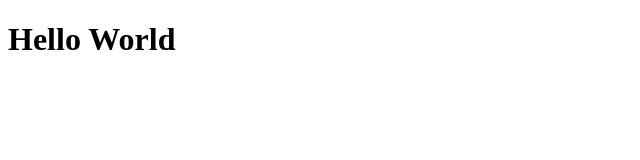
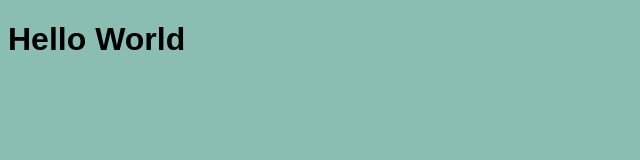
Before and after one commit to beccajonas/my-personal-webiste, a plain HTML site: page index.html in a window 1280 px wide. Shown: the whole page, without its empty margins (0-640 px from the left). Drawn offline with Linux system fonts and the light colour scheme.

Commit message:
add style.css, connect to index.html

```diff
--- a/index.html
+++ b/index.html
@@ -1,6 +1,7 @@
 <!DOCTYPE html>
 <html lang="en">
     <head></head>
+    <link rel="stylesheet" href="style.css" />
     <title>Becca Jonas Website</title>
     <body>
         <h1>Hello World</h1>
--- /dev/null
+++ b/style.css
@@ -0,0 +1,7 @@
+body {
+    background: #8BBEB2;
+}
+
+h1 {
+    font-family: Arial, Helvetica, sans-serif;
+}
```
